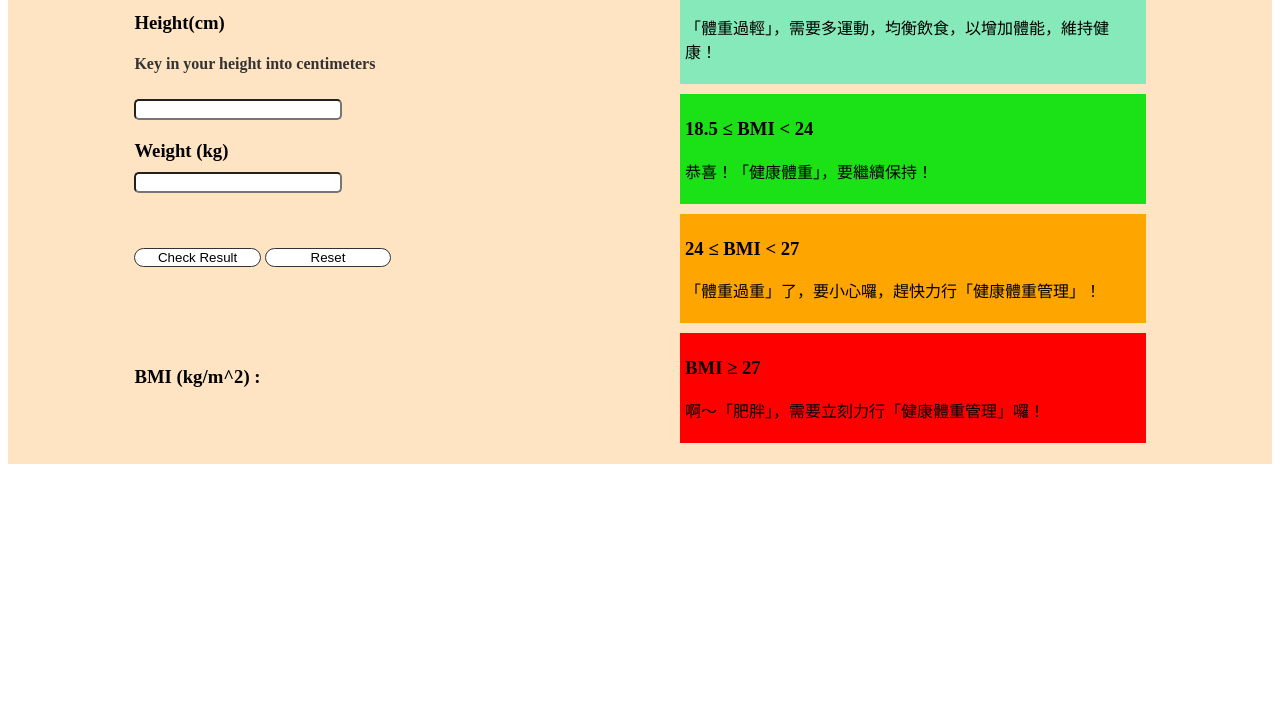
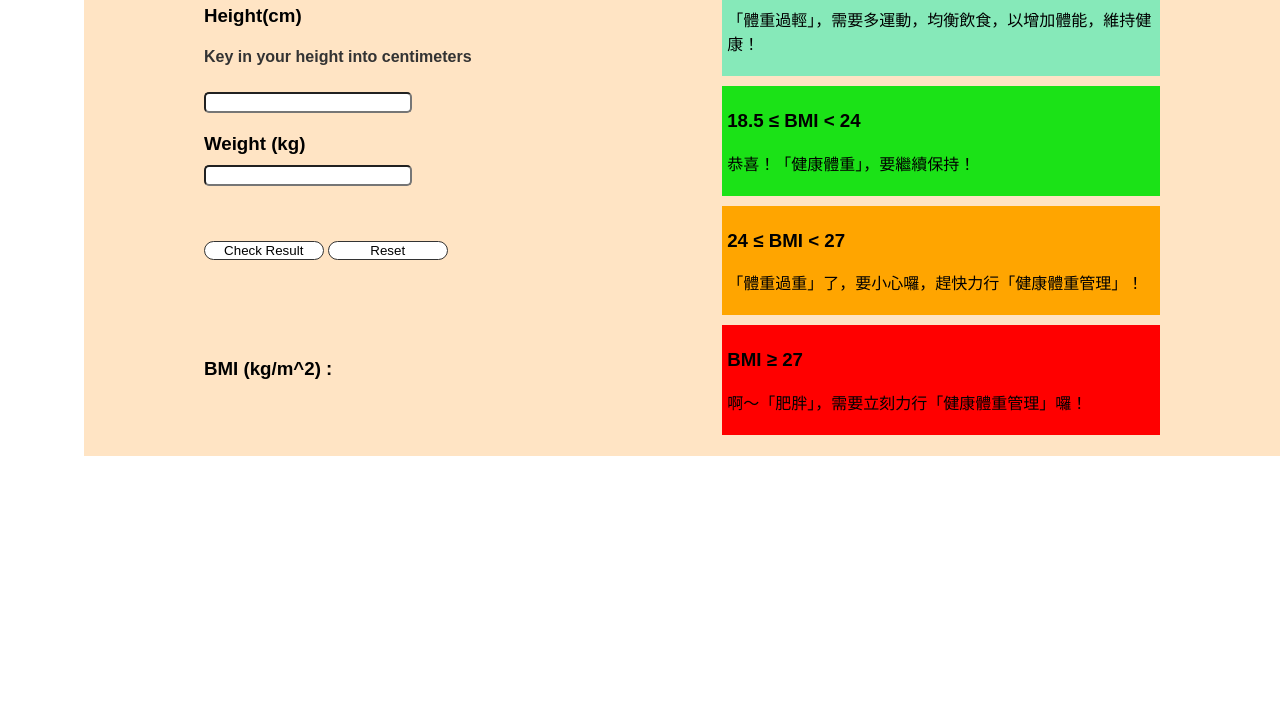
Before and after one commit to henry4682/Javascript-practice, a website: page BMI_calculator/index.html in a window 1280 px wide. Shown: the part 78-800 px from the top of the page. Drawn offline with nearby package versions, Linux system fonts and the light colour scheme; the site is published under a folder, as on GitHub Pages, so addresses that start at the root find nothing; no server answers.

Commit message:
try components css

```diff
--- a/BMI_calculator/index.html
+++ b/BMI_calculator/index.html
@@ -5,7 +5,7 @@
     <meta http-equiv="X-UA-Compatible" content="IE=edge">
     <meta name="viewport" content="width=device-width, initial-scale=1.0">
     <title>BMI calculator</title>
-    <link rel="stylesheet" href="/components/header&aside.css">
+    <link rel="stylesheet" href="../components/header&aside.css">
     <link rel="stylesheet" href="style.css">
     <script src="https://ajax.googleapis.com/ajax/libs/jquery/3.6.1/jquery.min.js"></script>
 </head>
@@ -55,7 +55,7 @@
     <script>
         $(function() {
             $.get('https://henry4682.github.io/Javascript-practice/components/',function(result){
-                console.log(result)
+                console.log('result',result)
                 $(result).prependTo('body')
             })
 
```
